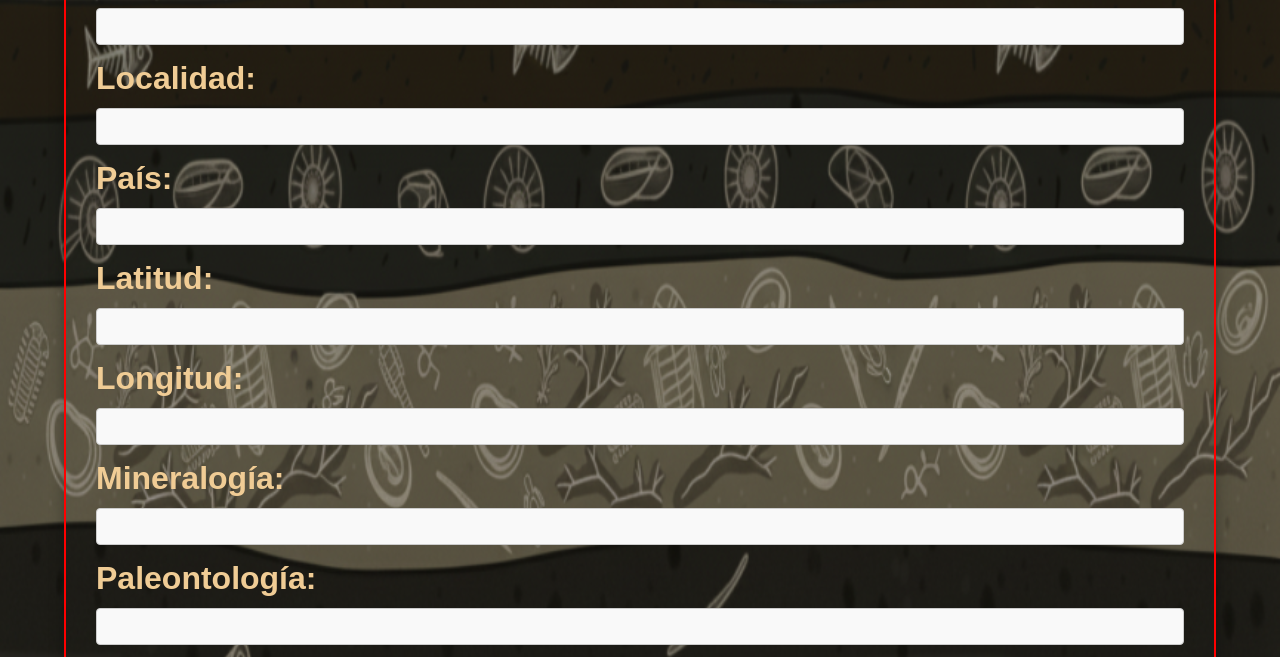
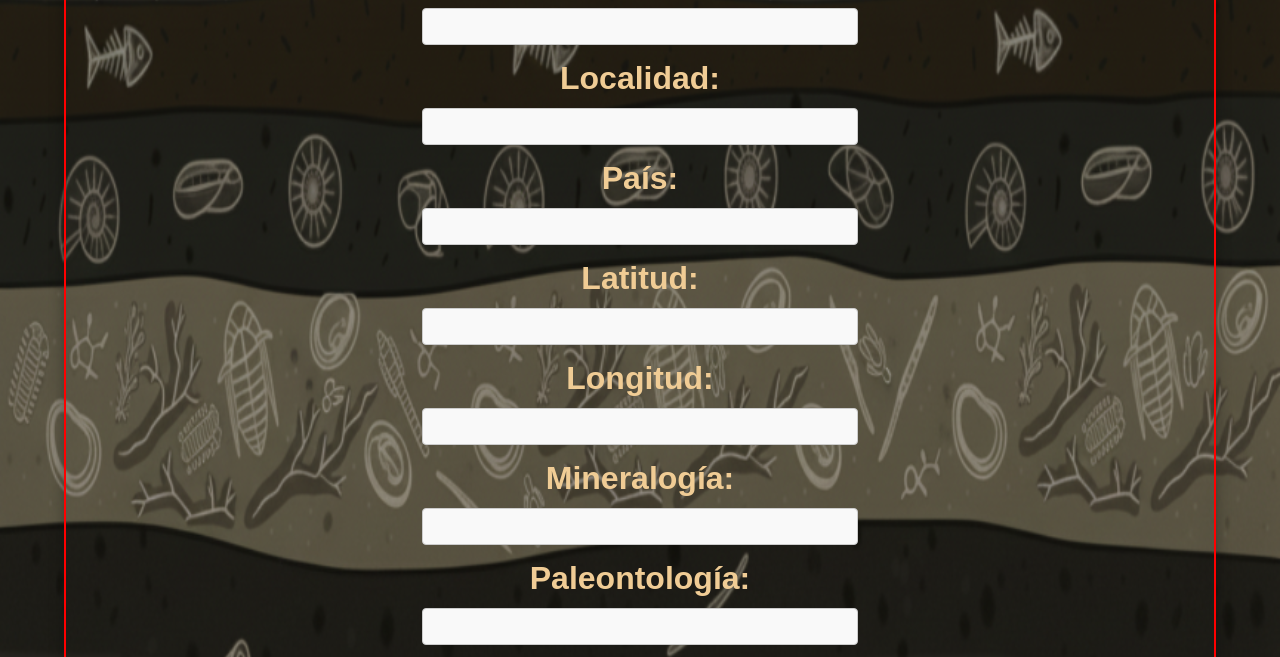
Before and after one commit to MartinCalvi/Aplicacion, a plain HTML site: page index.html in a window 1280 px wide. Shown: the part 322-979 px from the top of the page. Drawn offline with Linux system fonts and the light colour scheme; a web font is replaced by a local one.

Commit message:
Add files via upload

```diff
--- a/estilos/style.css
+++ b/estilos/style.css
@@ -17,8 +17,15 @@ body {
     /* --- FIN PROPIEDADES DE LA IMAGEN DE FONDO --- */
 }
 
+
+
+
+
+
+
 .container {
     border: solid red 2px;
+    text-align: center;
 
     margin-left: 5%;
     margin-right: 5%;
@@ -30,6 +37,14 @@ body {
     box-shadow: 0 4px 15px rgba(0, 0, 0, 0.3);
     min-height: calc(100vh - 80px);
 }
+
+
+#numeroMuestra , #localidad, #pais , #latitud , #longitud , #mineralogia , #paleontologia, #mapLatitud , #mapLongitud{
+    width: 40%;
+
+}
+
+
 
 h1 {
     text-align: center;
@@ -145,6 +160,7 @@ button[type="submit"]:hover {
 
 /* Botón Ver en Mapa */
 .btn-mapa {
+    color: #333;
     background-color: #00c763; /* Verde para el mapa */
     font-size: clamp(16px,3.5vw,32px);
 }
```
